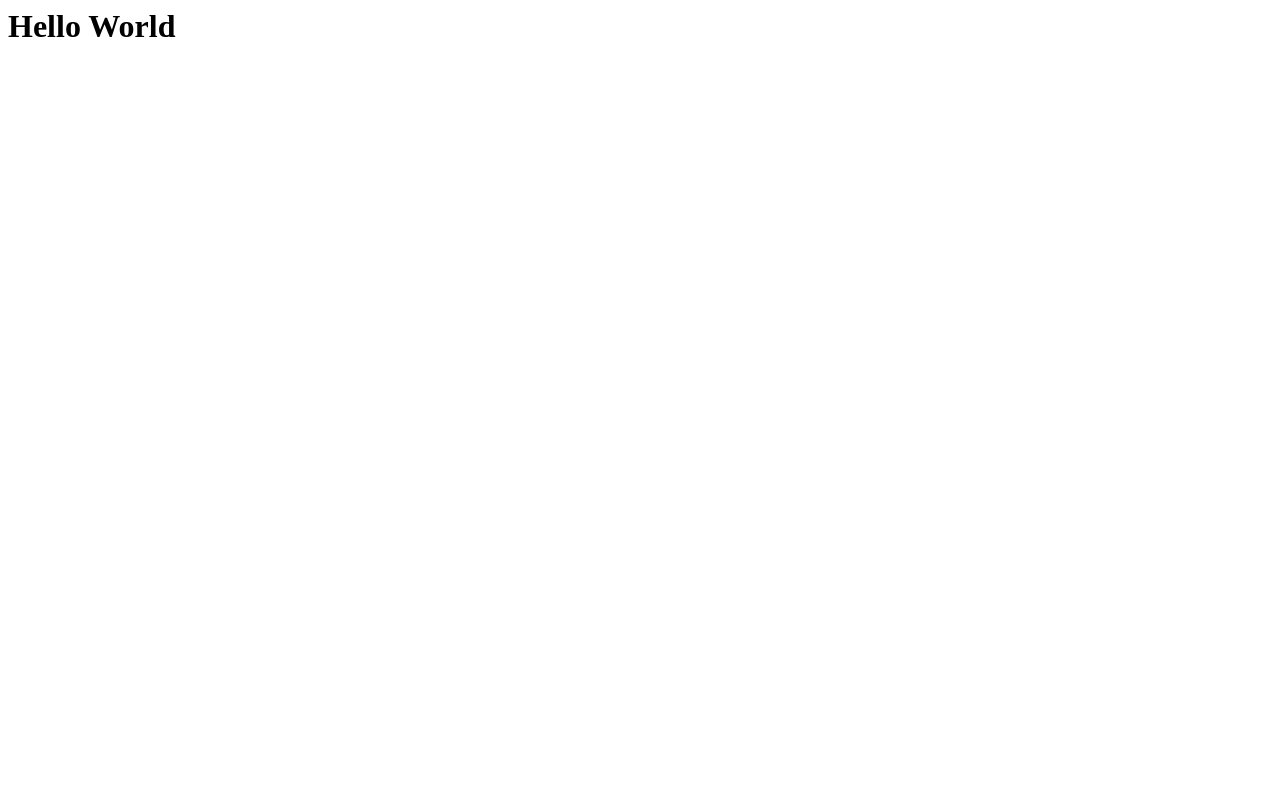
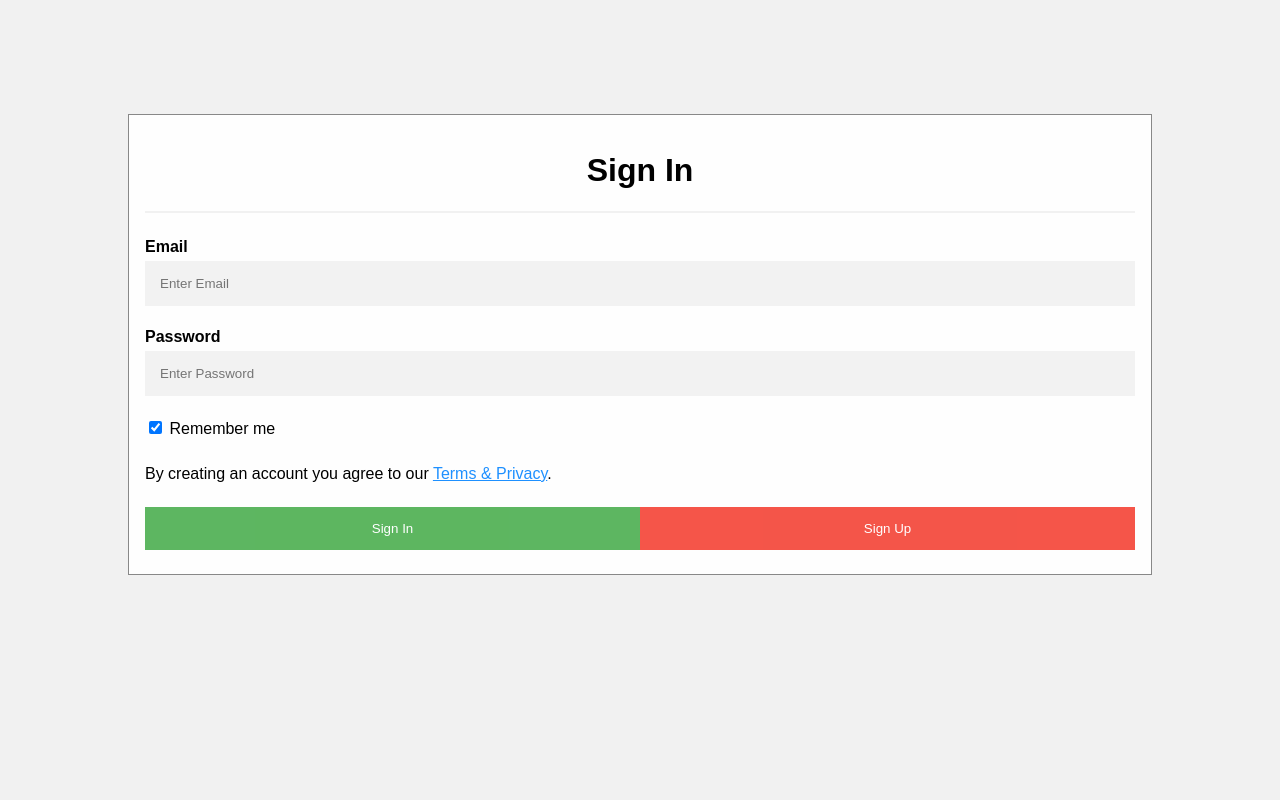
Before and after one commit to ajaytejareddy/University_Course_Registration, a PHP site: page / in a window 1280 px wide. Before the commit the page is almost empty. Run offline with PHP 8.4, Linux system fonts and the light colour scheme.

Commit message:
aadded signIn signUp forms

```diff
--- a/index.php
+++ b/index.php
@@ -1,3 +1,202 @@
-<?php
-echo "<h1>Hello World</h1>";
-?>
+<!DOCTYPE html>
+<html lang="enUS">
+    <head>
+        <title>SignUp</title>
+    </head>
+<style>
+body {font-family: Arial, Helvetica, sans-serif;}
+* {box-sizing: border-box;}
+
+/* Full-width input fields */
+input[type=text], input[type=password] {
+  width: 100%;
+  padding: 15px;
+  margin: 5px 0 22px 0;
+  display: inline-block;
+  border: none;
+  background: #f2f2f2;
+}
+
+/* Add a background color when the inputs get focus */
+input[type=text]:focus, input[type=password]:focus {
+  background-color: #ddd;
+  outline: none;
+}
+
+/* Set a style for all buttons */
+button {
+  background-color: #4CAF50;
+  color: white;
+  padding: 14px 20px;
+  margin: 8px 0;
+  border: none;
+  cursor: pointer;
+  width: 100%;
+  opacity: 0.9;
+}
+
+button:hover {
+  opacity:1;
+}
+
+/* Extra styles for the cancel button */
+.cancelbtn {
+  padding: 14px 20px;
+  background-color: #f44336;
+}
+
+/* Float cancel and signup buttons and add an equal width */
+.cancelbtn, .signupbtn {
+  float: left;
+  width: 50%;
+}
+
+/* Add padding to container elements */
+.container {
+  padding: 16px;
+}
+
+/* The Modal (background) */
+.modal {
+  display: none; /* Hidden by default */
+  position: fixed; /* Stay in place */
+  z-index: 1; /* Sit on top */
+  left: 0;
+  top: 0;
+  width: 100%; /* Full width */
+  height: 100%; /* Full height */
+  overflow: auto; /* Enable scroll if needed */
+  background-color: #f1f1f1;
+  padding-top: 50px;
+}
+
+.signin{
+    display: block;
+    position: fixed; /* Stay in place */
+    z-index: 1; /* Sit on top */
+    left: 0;
+    top: 0;
+    width: 100%; /* Full width */
+    height: 100%; /* Full height */
+    overflow: auto; /* Enable scroll if needed */
+    background-color: #f1f1f1;
+    padding-top: 50px;
+}
+
+/* Modal Content/Box */
+.modal-content {
+  background-color: #fefefe;
+  margin: 5% auto 15% auto; /* 5% from the top, 15% from the bottom and centered */
+  border: 1px solid #888;
+  width: 80%; /* Could be more or less, depending on screen size */
+}
+
+/* Style the horizontal ruler */
+hr {
+  border: 1px solid #f1f1f1;
+  margin-bottom: 25px;
+}
+
+/* The Close Button (x) */
+.close {
+  position: absolute;
+  right: 35px;
+  top: 15px;
+  font-size: 40px;
+  font-weight: bold;
+  color: #050505;
+}
+
+.close:hover,
+.close:focus {
+  color: #f44336;
+  cursor: pointer;
+}
+
+/* Clear floats */
+.clearfix::after {
+  content: "";
+  clear: both;
+  display: table;
+}
+
+/* Change styles for cancel button and signup button on extra small screens */
+@media screen and (max-width: 300px) {
+  .cancelbtn, .signupbtn {
+     width: 100%;
+  }
+}
+</style>
+<body>
+
+<div id="id02" class="signin">
+  <form class="modal-content" method="$_POST" action="/SignIn.php">
+    <div class="container">
+      <h1 style="display:block; text-align:center;">Sign In</h1>
+      <hr>
+      <label for="email"><b>Email</b></label>
+      <input type="text" placeholder="Enter Email" name="email" required>
+
+      <label for="psw"><b>Password</b></label>
+      <input type="password" placeholder="Enter Password" name="psw" required>
+
+      <label>
+        <input type="checkbox" checked="checked" name="remember" style="margin-bottom:15px"> Remember me
+      </label>
+
+      <p>By creating an account you agree to our <a href="#" style="color:dodgerblue">Terms & Privacy</a>.</p>
+
+      <div class="clearfix">
+        <button type="submit" class="signupbtn">Sign In</button>
+        <button onclick="document.getElementById('id01').style.display='block'" style="background-color: #f44336;" class="signupbtn">Sign Up</button>
+      </div>
+    </div>
+  </form>
+</div>
+
+<div id="id01" class="modal">
+  <span onclick="document.getElementById('id01').style.display='none'" class="close" title="Close Modal">&times;</span>
+  <form class="modal-content" method="$_POST" action="/action_page.php">
+    <div class="container">
+      <h1>Sign Up</h1>
+      <p>Please fill in this form to create an account.</p>
+      <hr>
+      <label for="email"><b>Email</b></label>
+      <input type="text" placeholder="Enter Email" name="email" required>
+
+      <label for="psw"><b>Password</b></label>
+      <input type="password" placeholder="Enter Password" name="psw" required>
+
+      <label for="psw-repeat"><b>Repeat Password</b></label>
+      <input type="password" placeholder="Repeat Password" name="psw-repeat" required>
+
+      <label>
+        <input type="checkbox" checked="checked" name="remember" style="margin-bottom:15px"> Remember me
+      </label>
+
+      <p>By creating an account you agree to our <a href="#" style="color:dodgerblue">Terms & Privacy</a>.</p>
+
+      <div class="clearfix">
+        <button type="button" onclick="document.getElementById('id01').style.display='none'" class="cancelbtn">Cancel</button>
+        <button type="submit" class="signupbtn">Sign Up</button>
+      </div>
+    </div>
+  </form>
+</div>
+
+
+
+<script>
+// Get the modal
+var modal = document.getElementById('id01');
+
+// When the user clicks anywhere outside of the modal, close it
+/*window.onclick = function(event) {
+  if (event.target == modal) {
+    modal.style.display = "none";
+  }
+}*/
+</script>
+
+</body>
+</html>
```
